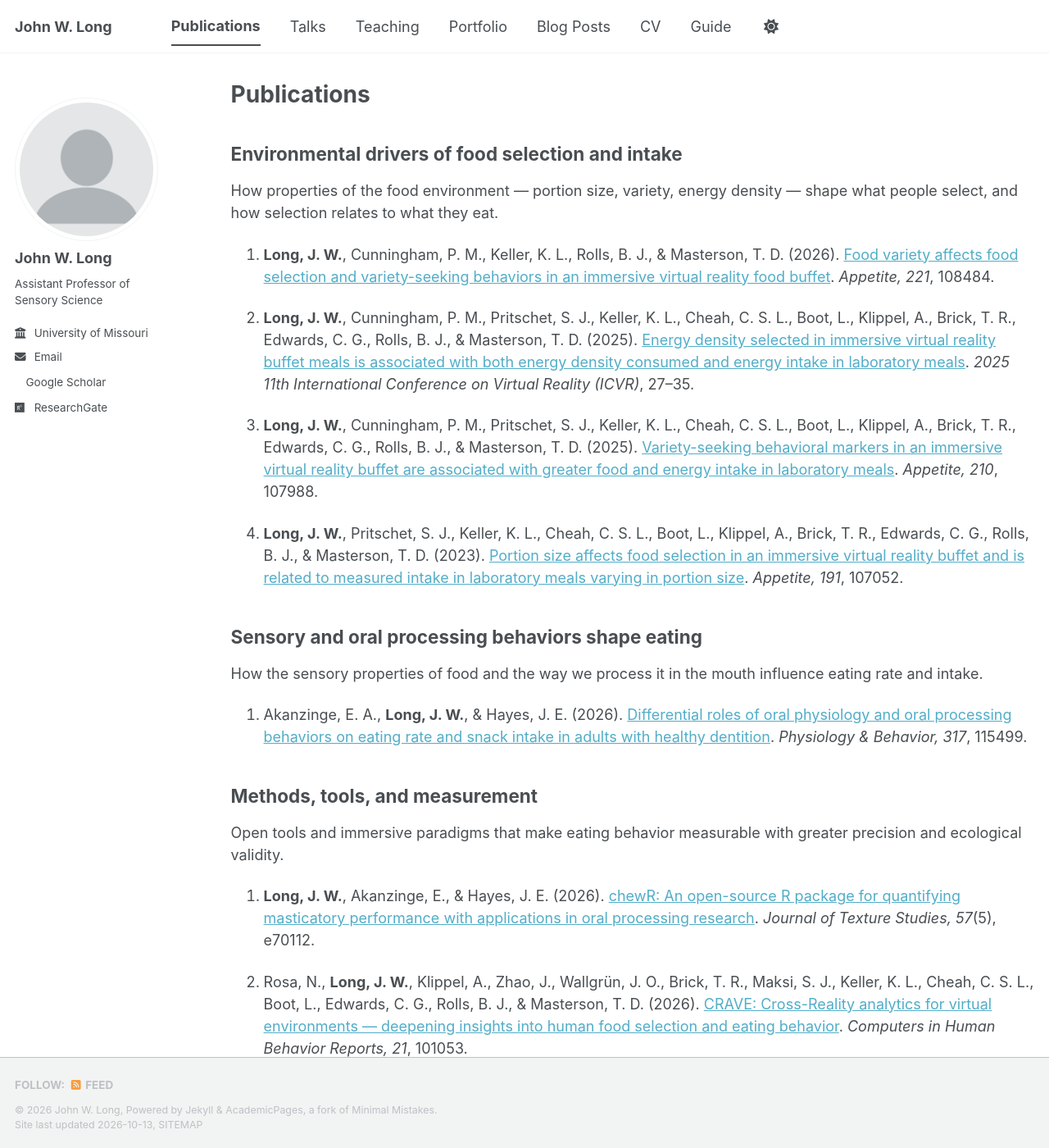
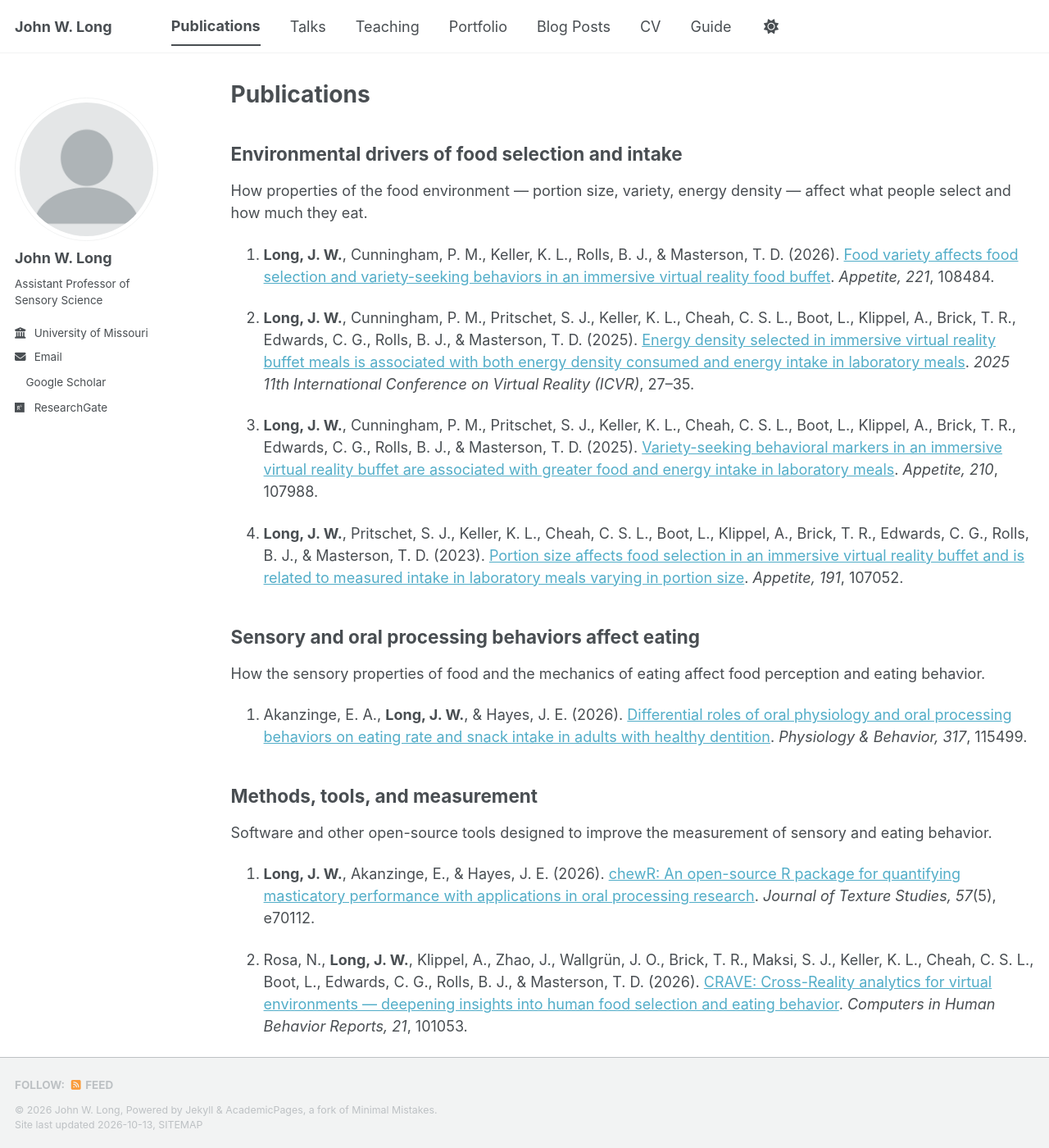
Before and after one commit to JohnLongPhD/JohnLongPhD.github.io, a Jekyll site: the page built from _pages/publications.md, in a window 1280 px wide and 1400 px high. Shown: the whole window at 82% size. Built offline with Jekyll 4.4.1, drawn with Linux system fonts in a browser that asks for light colours; a style sheet for code colours, icons or effects is not loaded.

Commit message:
Update publications.md

```diff
--- a/_pages/publications.md
+++ b/_pages/publications.md
@@ -7,7 +7,7 @@ author_profile: true
 
 ## Environmental drivers of food selection and intake
 
-How properties of the food environment — portion size, variety, energy density — shape what people select, and how selection relates to what they eat.
+How properties of the food environment — portion size, variety, energy density — affect what people select and how much they eat.
 
 1. **Long, J. W.**, Cunningham, P. M., Keller, K. L., Rolls, B. J., & Masterson, T. D. (2026). [Food variety affects food selection and variety-seeking behaviors in an immersive virtual reality food buffet](https://doi.org/10.1016/j.appet.2026.108484). *Appetite, 221*, 108484.
 
@@ -17,15 +17,15 @@ How properties of the food environment — portion size, variety, energy density
 
 4. **Long, J. W.**, Pritschet, S. J., Keller, K. L., Cheah, C. S. L., Boot, L., Klippel, A., Brick, T. R., Edwards, C. G., Rolls, B. J., & Masterson, T. D. (2023). [Portion size affects food selection in an immersive virtual reality buffet and is related to measured intake in laboratory meals varying in portion size](https://doi.org/10.1016/j.appet.2023.107052). *Appetite, 191*, 107052.
 
-## Sensory and oral processing behaviors shape eating
+## Sensory and oral processing behaviors affect eating
 
-How the sensory properties of food and the way we process it in the mouth influence eating rate and intake.
+How the sensory properties of food and the mechanics of eating affect food perception and eating behavior.
 
 1. Akanzinge, E. A., **Long, J. W.**, & Hayes, J. E. (2026). [Differential roles of oral physiology and oral processing behaviors on eating rate and snack intake in adults with healthy dentition](https://doi.org/10.1016/j.physbeh.2026.115499). *Physiology & Behavior, 317*, 115499.
 
 ## Methods, tools, and measurement
 
-Open tools and immersive paradigms that make eating behavior measurable with greater precision and ecological validity.
+Software and other open-source tools designed to improve the measurement of sensory and eating behavior.
 
 1. **Long, J. W.**, Akanzinge, E., & Hayes, J. E. (2026). [chewR: An open-source R package for quantifying masticatory performance with applications in oral processing research](https://doi.org/10.1111/jtxs.70112). *Journal of Texture Studies, 57*(5), e70112.
 
```
